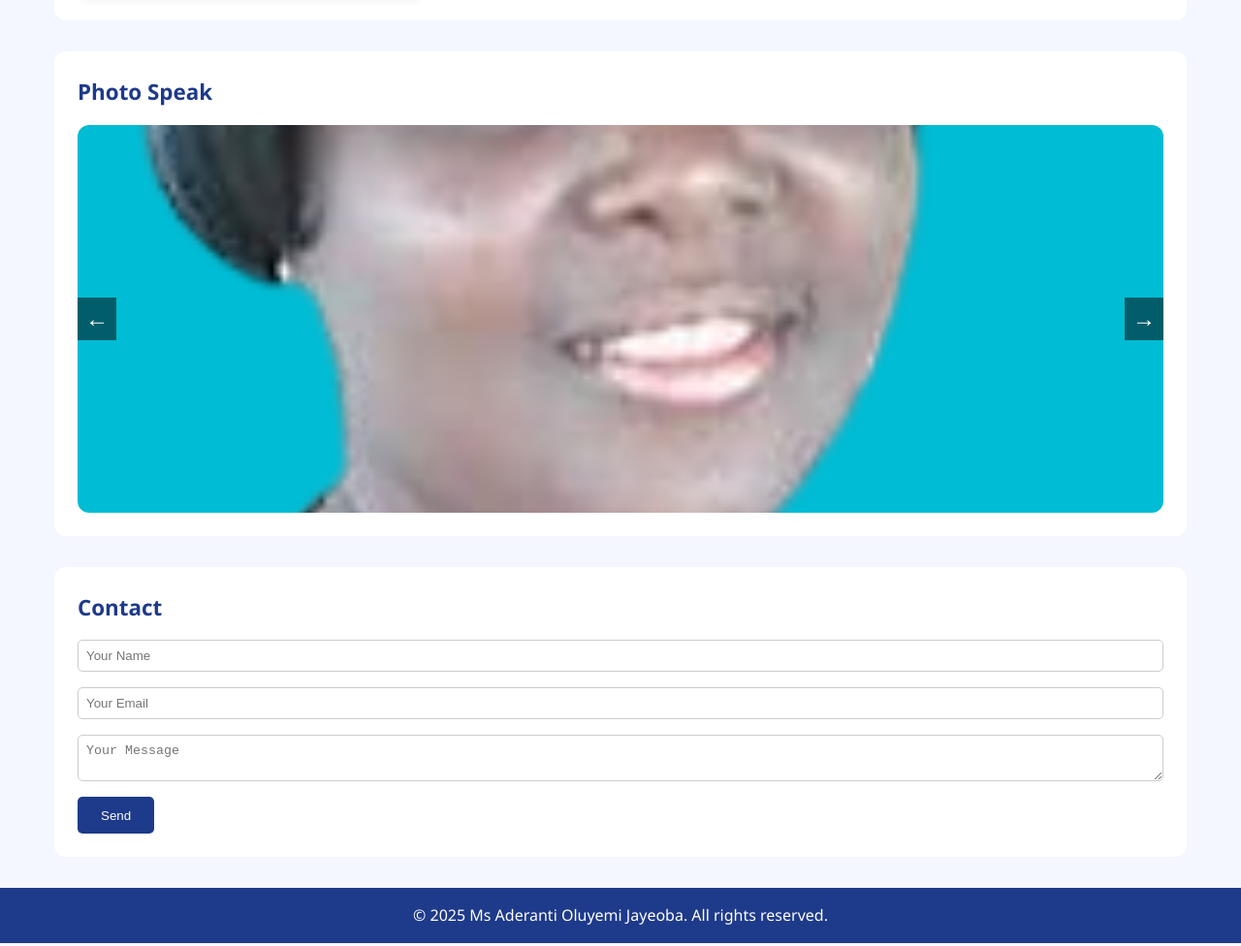
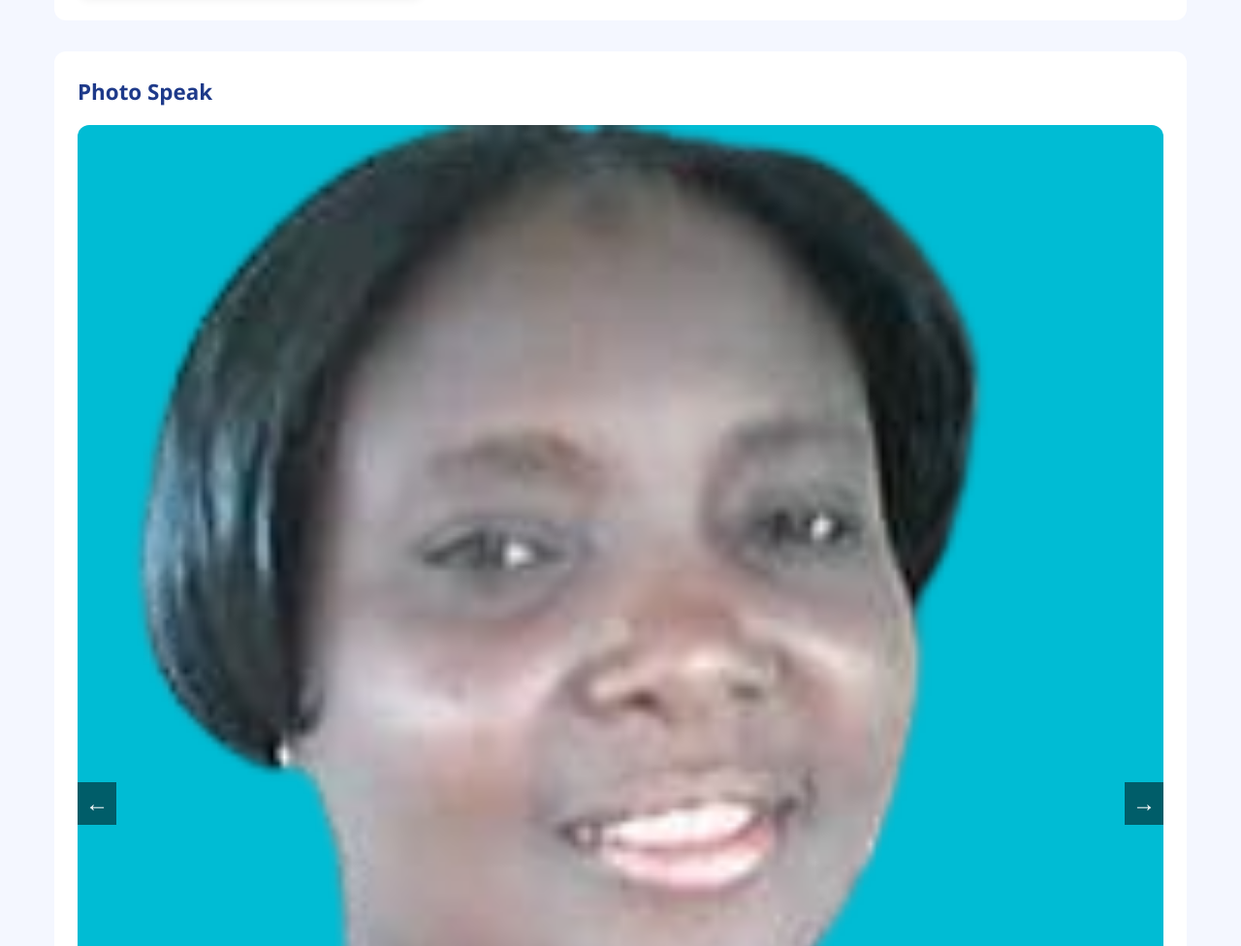
Before and after one commit to Hadeyemy/jayeoba, a plain HTML site: page index.html in a window 1280 px wide. Shown: the part 920-1896 px from the top of the page at 97% size. Drawn offline with nearby package versions, Linux system fonts and the light colour scheme.

Commit message:
Update index.html

```diff
--- a/index.html
+++ b/index.html
@@ -144,14 +144,12 @@
 
     .carousel-slide {
       min-width: 100%;
-      height: 400px;
+
     }
 
     .carousel-slide img {
       width: 100%;
-      height: 100%;
-      object-fit: cover;
-      border-radius: var(--border-radius);
+     border-radius: var(--border-radius);
     }
 
     .carousel-buttons {
```
